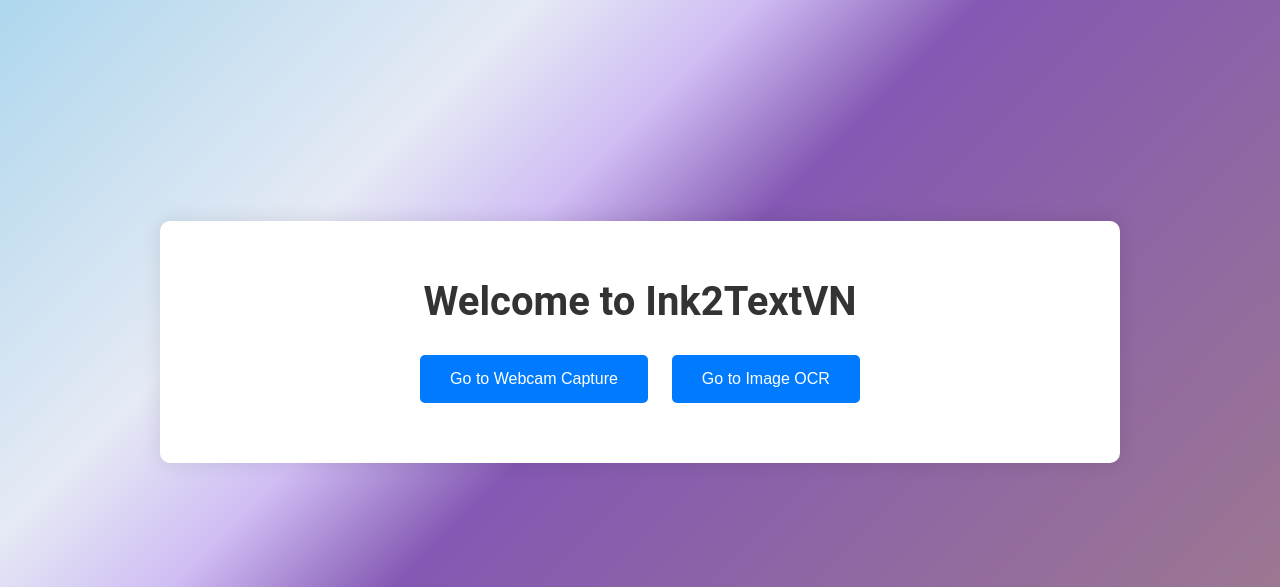
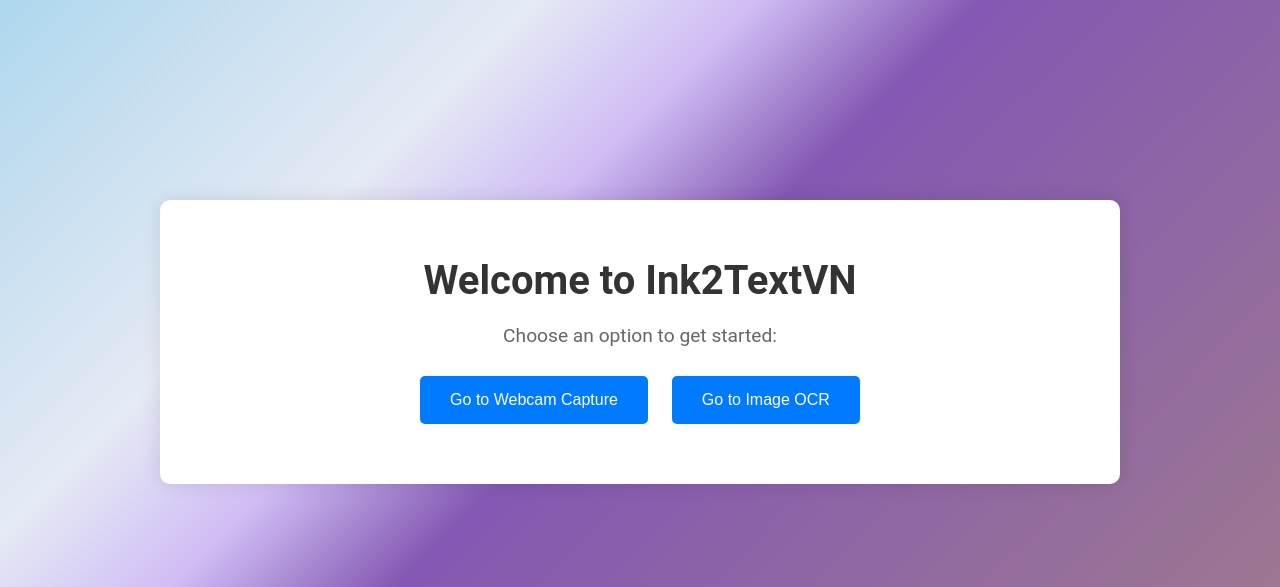
Before and after one commit to quanhuy38/VnOCR, a Flask app: template templates/home.html in a window 1280 px wide. Shown: the part 138-725 px from the top of the page. Run offline with Flask 3, Linux system fonts and the light colour scheme; the template is opened without the code that fills it, so the values that code supplies are empty.

Commit message:
Update home.html

```diff
--- a/templates/home.html
+++ b/templates/home.html
@@ -9,6 +9,7 @@
 <body>
     <div class="container">
         <h1>Welcome to Ink2TextVN</h1>
+        <p>Choose an option to get started:</p>
         <div class="button-container">
             <button type="button" onclick="window.location.href='/index'">Go to Webcam Capture</button>
             <button type="button" onclick="window.location.href='/other'">Go to Image OCR</button>
```
